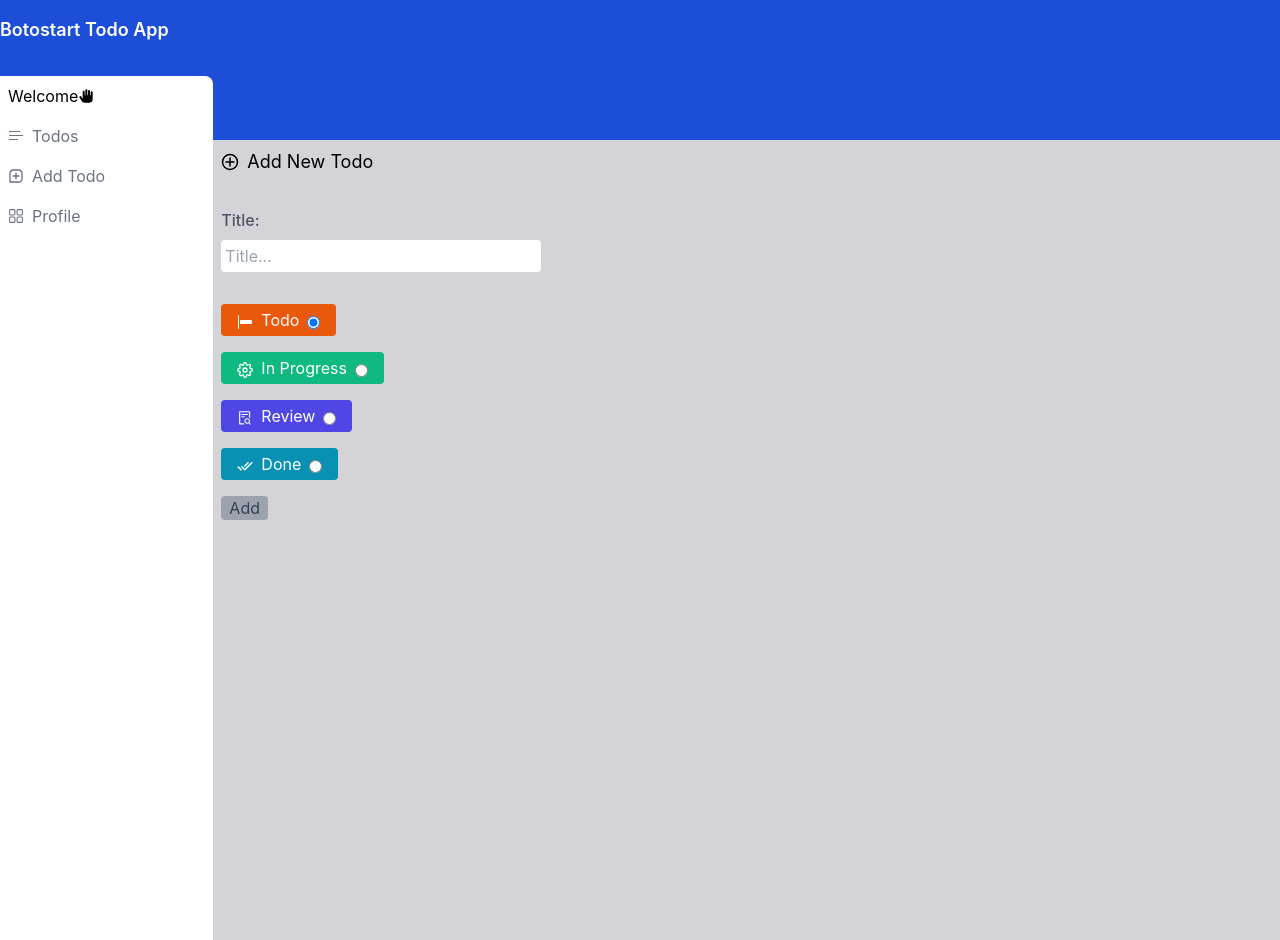
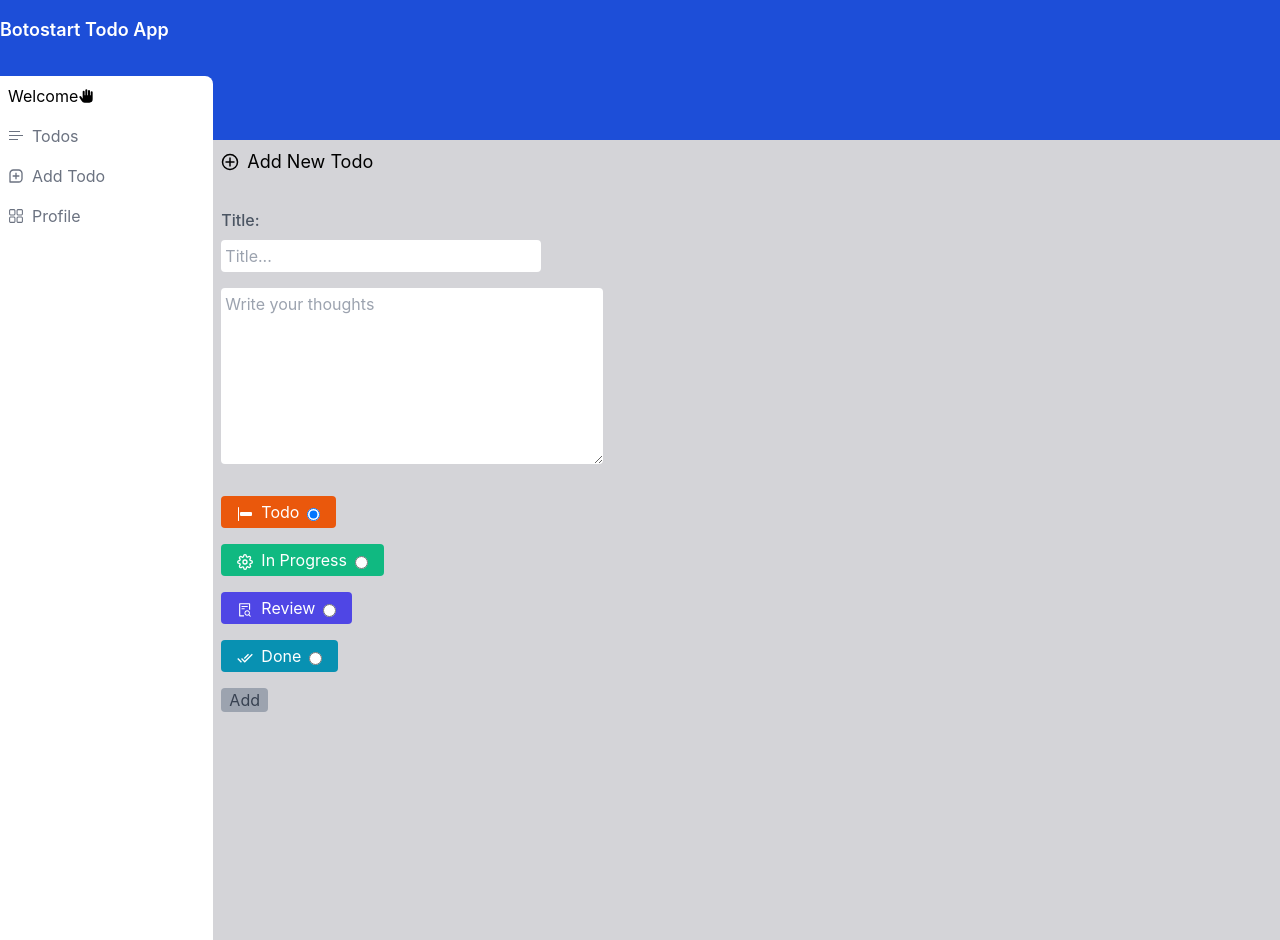
Before and after one commit to arshia788/Todo-App, a Next.js app: page /add-todo in a window 1280 px wide. Built offline with nearby package versions, Linux system fonts and the light colour scheme; no server answers.

Commit message:
added the info at Addtodo

```diff
--- a/components/templates/AddTodoPage.js
+++ b/components/templates/AddTodoPage.js
@@ -14,23 +14,23 @@ import 'react-toastify/dist/ReactToastify.css';
 function AddTodoPage() {
 
     const [title, setTitle] = useState('');
-    const [status, setStatus] = useState('todo')
+    const [status, setStatus] = useState('todo');
+    const [info, setInfo]= useState('');
 
 
     const addHandler=async()=>{
         const res= await fetch('/api/todos',{
             method:"POST",
-            body:JSON.stringify({title, status}),
+            body:JSON.stringify({title, status, info}),
             headers:{"Content-Type":"application/json"}
         })
         const data= await res.json()
-        console.log(data);
         if(data.status==='success'){
             setTitle('')
+            setInfo('')
             setStatus('todo');
             toast.success("Todo Added")
         }
-
 
     }
 
@@ -49,6 +49,15 @@ function AddTodoPage() {
                         className='rounded p-1 outline-none w-80' id='title'
                         onChange={e => setTitle(e.target.value)}
                         value={title} placeholder='Title...' />
+
+                    <textarea
+                    className='mt-4 rounded p-1 outline-none border-none'
+                    placeholder='Write your thoughts '
+                    rows="7" cols="35"
+                    value={info} onChange={e=> setInfo(e.target.value)}
+                    >
+
+                    </textarea>
                 </div>
 
                 <div className='flex flex-col gap-y-4
--- a/pages/api/todos.js
+++ b/pages/api/todos.js
@@ -28,14 +28,14 @@ export default async function handler(req,res){
         }
 
         if(req.method === "POST"){
-            const {title, status}= req.body;
+            const {title, status, info}= req.body;
 
-            if(!title || !status){
+            if(!title || !status || !info){
                 return res.status(422).json({status:"failed", message:"Invalid data"})
             }
 
 
-            user.todos.push({title, status})
+            user.todos.push({title, status, info})
             user.save();
 
             res.status(201).json({status:'success', message:"Todo created!. "})
```
